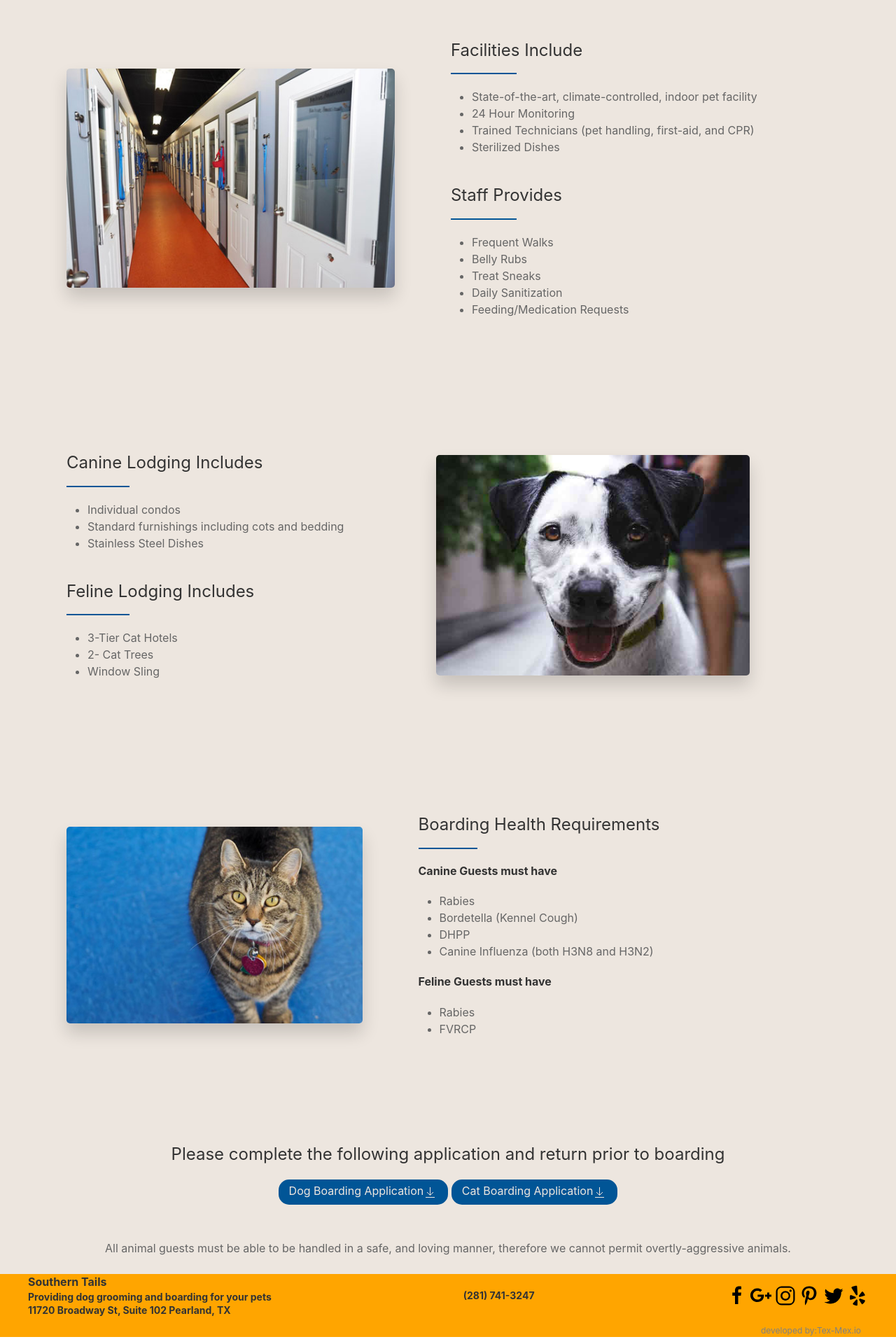
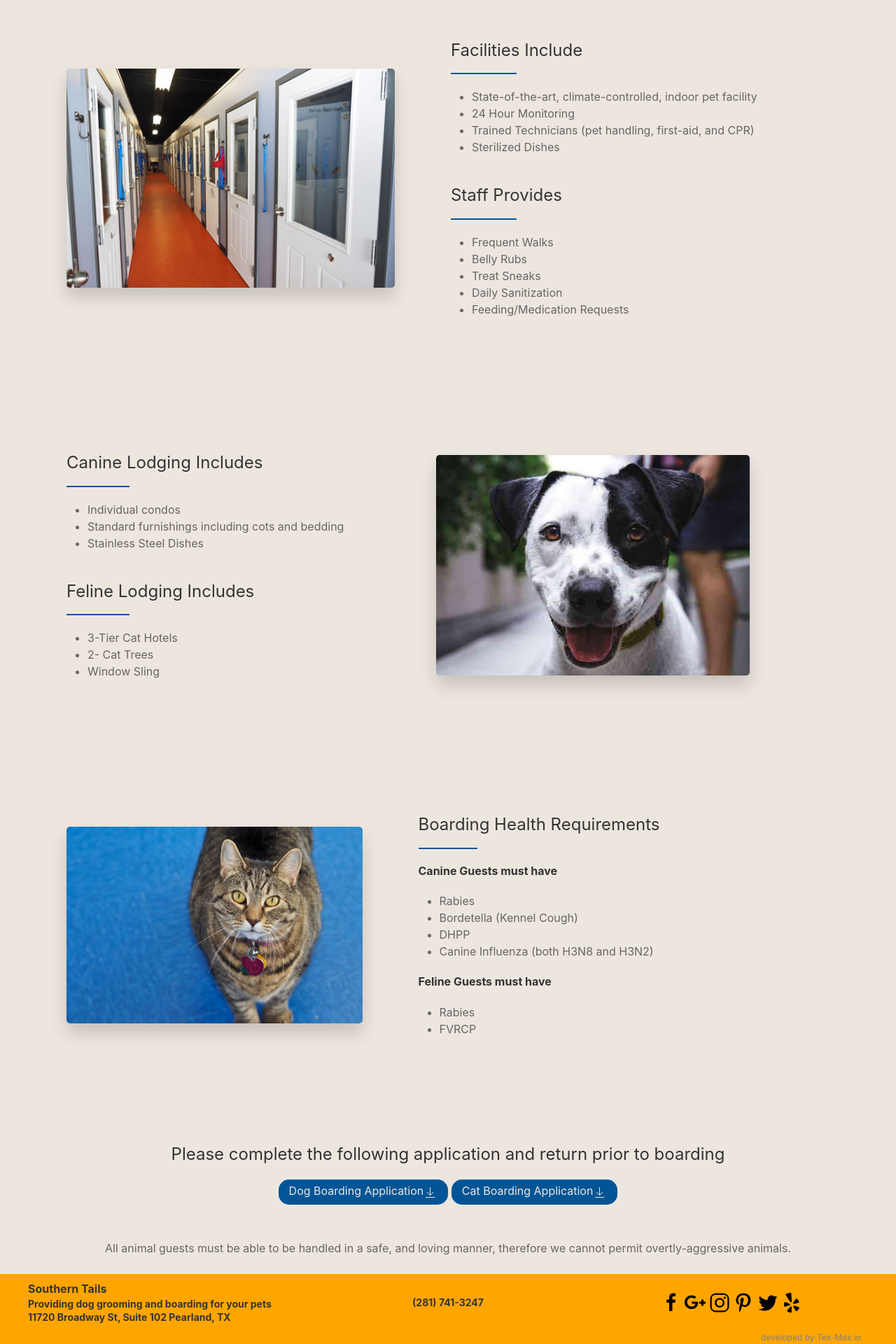
Before and after one commit to TechMex-io/southernTails, a Jekyll site: the page built from boarding.md, in a window 1280 px wide. Shown: the part 934-2854 px from the top of the page at 70% size. Built offline with Jekyll 4.4.1, drawn with Linux system fonts in a browser that asks for light colours.

Commit message:
removed flexbox and changed to grid expand for footer

```diff
--- a/_includes/footer.html
+++ b/_includes/footer.html
@@ -1,7 +1,7 @@
 <div class="uk-container uk-container-expand bkg_orange">
   <footer class="uk-container uk-container-medium bkg_orange">
 
-    <div class="uk-flex uk-flex-center uk-flex-middle uk-flex-around uk-flex-between@s uk-flex-wrap">
+    <div class="uk-grid-small uk-child-width-expand@s uk-flex-middle" style="padding-top: 10px;" uk-grid>
       <div class="businessName">
         <h5>Southern Tails</h5>
         <h6>Providing dog grooming and boarding for your pets</h6>
@@ -73,6 +73,10 @@
     cursor: pointer;
   }
 
+  .phoneNumber, .icons {
+    text-align: center;
+  }
+
 
   @media only screen and (max-width: 960px){
     .footer {
```
